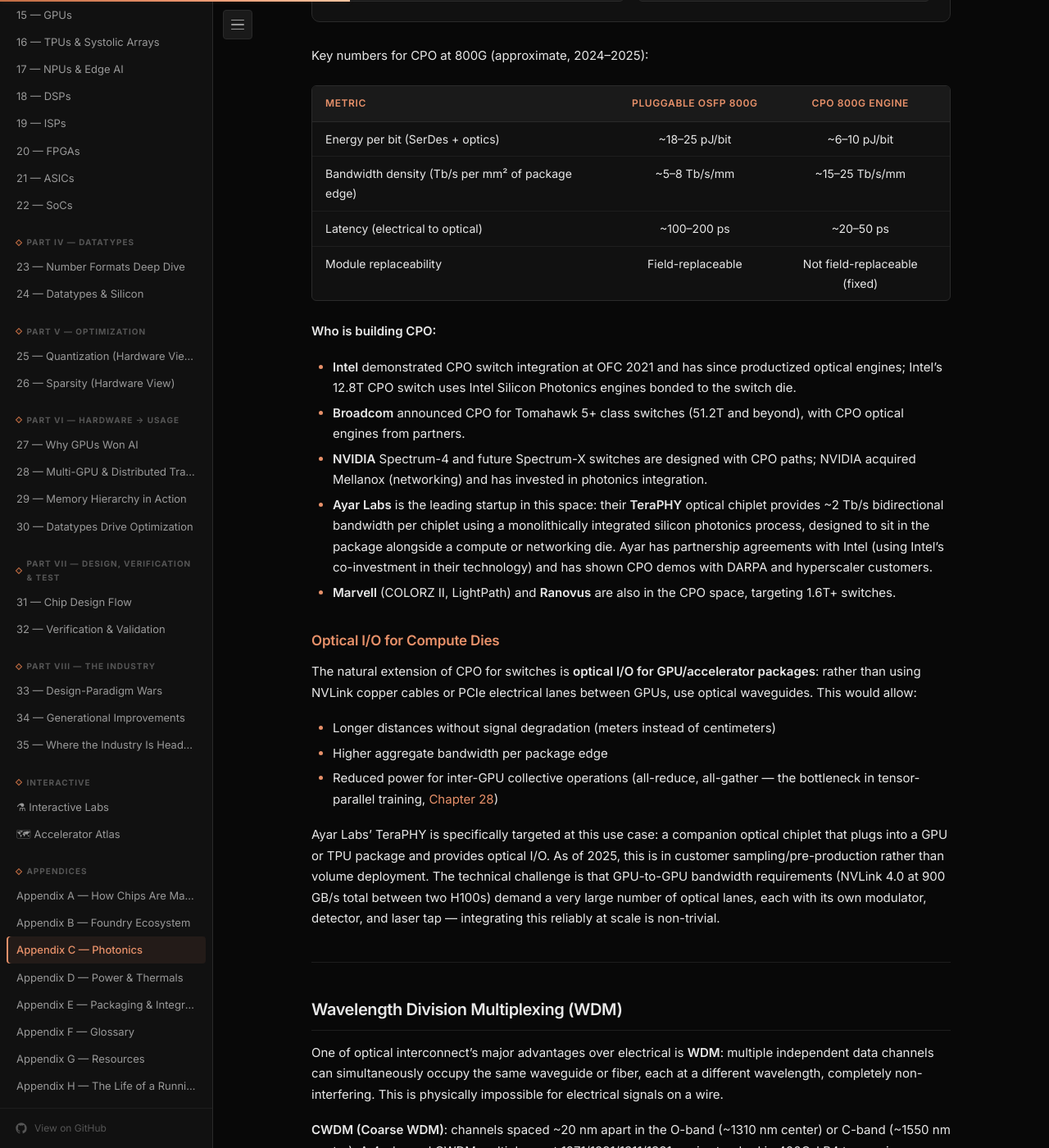
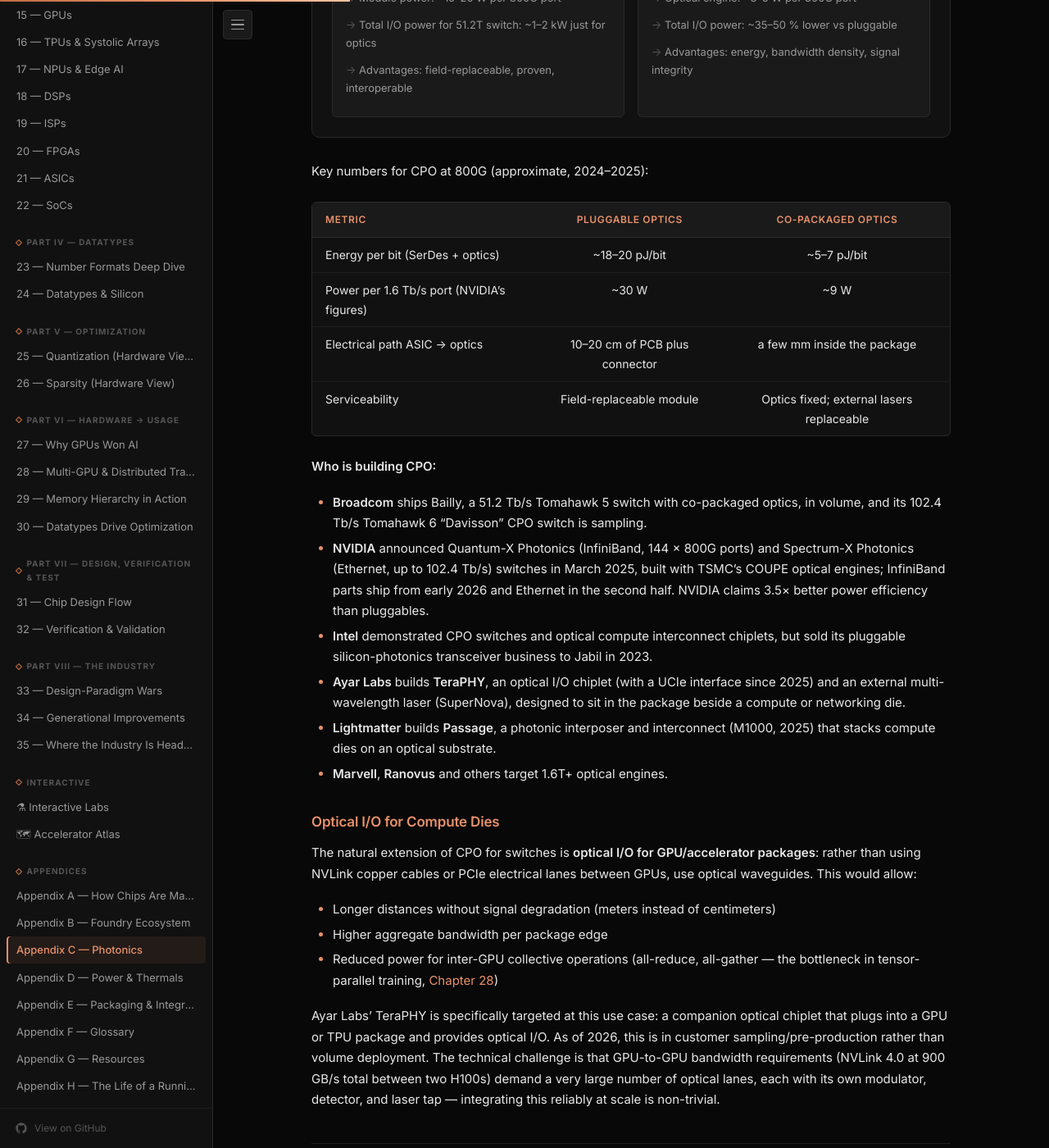
Before and after one commit to karam-nus/chips, a Jekyll site: the page built from appendix_c_photonics.md, in a window 1280 px wide and 1400 px high, scrolled down 4366 px. Shown: the whole window at 82% size. Built offline with Jekyll 4.4.1, drawn with Linux system fonts in a browser that asks for light colours; some of the changed text lies outside the part shown.

Commit message:
Appendix C: photonics brought to 2026; example energy corrected
The all-reduce example printed 148 kJ, not the 9,400 kJ in its comment,
and at that size optics are ~2% of step energy; the conclusion now says
so. Updates the CPO landscape (Broadcom Bailly/TH6, NVIDIA Quantum-X and
Spectrum-X Photonics, Ayar Labs, Lightmatter), energy-per-bit table and
OCS; adds Check Yourself and References.

Co-Authored-By: Claude Opus 5.5 <noreply@anthropic.com>
Claude-Session: https://claude.ai/code/session_01LYcCK42WRbNoXynbeyPJvi

````diff
--- a/appendix_c_photonics.md
+++ b/appendix_c_photonics.md
@@ -32,8 +32,9 @@ Typical energy costs for electrical signaling:
 | On-chip (Cu, within die) | ~0.05–0.2 pJ/bit | mm scale |
 | Chip-to-chip (package, HBM microbumps) | ~0.5–1 pJ/bit | ~10–20 mm |
 | PCIe Gen5 (off-package) | ~5–10 pJ/bit | ~30–50 cm |
-| 100G Ethernet / backplane copper | ~20–40 pJ/bit | ~1–2 m |
-| NVLink 4.0 (NVIDIA H100) | ~3–5 pJ/bit (integrated) | module-to-module |
+| Long-reach 112G/224G SerDes over backplane or copper cable | ~5–10 pJ/bit (more with retimers) | ~1–2 m |
+| NVLink (H100/B200 class, copper in the rack) | a few pJ/bit (estimate; not published) | within a rack |
+| 800G pluggable optical module | ~18–20 pJ/bit (15–16 W) | 100 m–2 km |
 
 As link rates climb (100G → 400G → 800G → 1.6T per lane), driving increasingly capacitive traces at increasingly high frequencies costs more energy. A 51.2 Tb/s switch ASIC (like NVIDIA Spectrum-X or Broadcom Tomahawk 5) needs ~35–50 TB/s of total I/O bandwidth; delivering that electrically over long reach consumes a substantial fraction of the chip's total power budget in SerDes alone.
 
@@ -41,7 +42,7 @@ The **reach** problem is equally limiting: at 112 Gbaud (the current leading edg
 
 ### What That Means for Multi-GPU Clusters
 
-A cluster of 10,000 H100s (roughly what Meta's AI Research SuperCluster and NVIDIA's Eos system look like) requires every GPU to be able to exchange gradients and activations with many others. The interconnect from GPU to top-of-rack switch, to spine switch, and across to another GPU's rack spans 1–100 meters. Electrical signaling over that distance, at 800G+ per port, requires optics. The question is *where* the electrical-to-optical conversion happens — and that is the co-packaged optics story.
+A cluster of 10,000–100,000+ GPUs (NVIDIA's Eos had 10,752 H100s; Meta built two 24,576-GPU H100 clusters in 2024; xAI's Colossus started at 100,000 H100s the same year) requires every GPU to be able to exchange gradients and activations with many others. The interconnect from GPU to top-of-rack switch, to spine switch, and across to another GPU's rack spans 1–100 meters. Electrical signaling over that distance, at 800G+ per port, requires optics. The question is *where* the electrical-to-optical conversion happens — and that is the co-packaged optics story.
 
 For deep background on multi-GPU topologies and parallelism strategies, see [Chapter 12](./12_buses_and_interconnects.md) and [Chapter 28](./28_multi_gpu_and_distributed_training.md).
 
@@ -83,7 +84,7 @@ An optical link needs four elements: a light source, a modulator, a waveguide, a
 - **Wafer bonding**: direct oxide bonding of InP films to Si, then processing the laser structure aligned to Si waveguides (IIIV-Lab, various academic groups)
 - **Epitaxial growth** of GeSn or GaAs on Si: active research, not yet in production for lasers
 
-The absence of a manufacturable on-chip silicon laser is the primary fabrication challenge for fully integrated silicon photonics. It is being addressed incrementally but is not solved for high-volume production as of 2025.
+The absence of a manufacturable on-chip silicon laser is the primary fabrication challenge for fully integrated silicon photonics. It is being addressed incrementally but is not solved for high-volume production as of 2026; CPO products use external laser modules that can be replaced from the front panel.
 
 ---
 
@@ -129,20 +130,21 @@ The fundamental limitation: **the electrical reach from ASIC to module cage is ~
 
 Key numbers for CPO at 800G (approximate, 2024–2025):
 
-| Metric | Pluggable OSFP 800G | CPO 800G Engine |
+| Metric | Pluggable optics | Co-packaged optics |
 |--------|:-------------------:|:--------------:|
-| Energy per bit (SerDes + optics) | ~18–25 pJ/bit | ~6–10 pJ/bit |
-| Bandwidth density (Tb/s per mm² of package edge) | ~5–8 Tb/s/mm | ~15–25 Tb/s/mm |
-| Latency (electrical to optical) | ~100–200 ps | ~20–50 ps |
-| Module replaceability | Field-replaceable | Not field-replaceable (fixed) |
+| Energy per bit (SerDes + optics) | ~18–20 pJ/bit | ~5–7 pJ/bit |
+| Power per 1.6 Tb/s port (NVIDIA's figures) | ~30 W | ~9 W |
+| Electrical path ASIC → optics | 10–20 cm of PCB plus connector | a few mm inside the package |
+| Serviceability | Field-replaceable module | Optics fixed; external lasers replaceable |
 
 **Who is building CPO:**
 
-- **Intel** demonstrated CPO switch integration at OFC 2021 and has since productized optical engines; Intel's 12.8T CPO switch uses Intel Silicon Photonics engines bonded to the switch die.
-- **Broadcom** announced CPO for Tomahawk 5+ class switches (51.2T and beyond), with CPO optical engines from partners.
-- **NVIDIA** Spectrum-4 and future Spectrum-X switches are designed with CPO paths; NVIDIA acquired Mellanox (networking) and has invested in photonics integration.
-- **Ayar Labs** is the leading startup in this space: their **TeraPHY** optical chiplet provides ~2 Tb/s bidirectional bandwidth per chiplet using a monolithically integrated silicon photonics process, designed to sit in the package alongside a compute or networking die. Ayar has partnership agreements with Intel (using Intel's co-investment in their technology) and has shown CPO demos with DARPA and hyperscaler customers.
-- **Marvell** (COLORZ II, LightPath) and **Ranovus** are also in the CPO space, targeting 1.6T+ switches.
+- **Broadcom** ships Bailly, a 51.2 Tb/s Tomahawk 5 switch with co-packaged optics, in volume, and its 102.4 Tb/s Tomahawk 6 "Davisson" CPO switch is sampling.
+- **NVIDIA** announced Quantum-X Photonics (InfiniBand, 144 × 800G ports) and Spectrum-X Photonics (Ethernet, up to 102.4 Tb/s) switches in March 2025, built with TSMC's COUPE optical engines; InfiniBand parts ship from early 2026 and Ethernet in the second half. NVIDIA claims 3.5× better power efficiency than pluggables.
+- **Intel** demonstrated CPO switches and optical compute interconnect chiplets, but sold its pluggable silicon-photonics transceiver business to Jabil in 2023.
+- **Ayar Labs** builds **TeraPHY**, an optical I/O chiplet (with a UCIe interface since 2025) and an external multi-wavelength laser (SuperNova), designed to sit in the package beside a compute or networking die.
+- **Lightmatter** builds **Passage**, a photonic interposer and interconnect (M1000, 2025) that stacks compute dies on an optical substrate.
+- **Marvell**, **Ranovus** and others target 1.6T+ optical engines.
 
 ### Optical I/O for Compute Dies
 
@@ -151,7 +153,7 @@ The natural extension of CPO for switches is **optical I/O for GPU/accelerator p
 - Higher aggregate bandwidth per package edge
 - Reduced power for inter-GPU collective operations (all-reduce, all-gather — the bottleneck in tensor-parallel training, [Chapter 28](./28_multi_gpu_and_distributed_training.md))
 
-Ayar Labs' TeraPHY is specifically targeted at this use case: a companion optical chiplet that plugs into a GPU or TPU package and provides optical I/O. As of 2025, this is in customer sampling/pre-production rather than volume deployment. The technical challenge is that GPU-to-GPU bandwidth requirements (NVLink 4.0 at 900 GB/s total between two H100s) demand a very large number of optical lanes, each with its own modulator, detector, and laser tap — integrating this reliably at scale is non-trivial.
+Ayar Labs' TeraPHY is specifically targeted at this use case: a companion optical chiplet that plugs into a GPU or TPU package and provides optical I/O. As of 2026, this is in customer sampling/pre-production rather than volume deployment. The technical challenge is that GPU-to-GPU bandwidth requirements (NVLink 4.0 at 900 GB/s total between two H100s) demand a very large number of optical lanes, each with its own modulator, detector, and laser tap — integrating this reliably at scale is non-trivial.
 
 ---
 
@@ -183,9 +185,9 @@ By cascading MZIs in a **mesh** (a 2D grid of N×N interferometers), you can imp
 
 The energy appeal: a passive MZI mesh performs a complex multiply-accumulate using only the phase of light — no switching transistors, no charge movement. The theoretical lower bound is simply the photon energy, roughly $10^{-19}$ J/operation at 1 µW input power — orders of magnitude below the ~0.1–1 pJ/MAC of a digital tensor core.
 
-**Lightmatter** (Cambridge, MA) is the most prominent company commercializing this approach. Their **Passage** silicon photonics chip is a 4×4 Tb/s photonic interconnect fabric, but their core technology thesis is the **Envise** photonic compute chip: a photonic matrix unit embedded in a hybrid photonic-electronic chip.
+**Lightmatter** (Boston) was the most prominent company commercializing this approach with its **Envise** photonic compute chip, a photonic matrix unit in a hybrid photonic-electronic package. Tellingly, its commercial emphasis has since shifted to **Passage**, photonic *interconnect*, which is where the near-term value in AI hardware is.
 
-**Luminous Computing**, **QuiX Quantum**, and various academic groups (MIT, Stanford, Caltech) have demonstrated photonic neural network inference on small models.
+Academic groups (MIT, Stanford, Caltech, Oxford and Münster among them) have demonstrated photonic neural-network inference on small models.
 
 ### The Honest Limits
 
@@ -229,11 +231,11 @@ Optical compute faces several fundamental challenges that must be understood cle
 
 ### What Is Actually Real Today
 
-Being precise about the state of the technology in 2025:
+Being precise about the state of the technology in late 2026:
 
-**Datacenter networking (optical interconnect)**: Mature, deployed at scale. 400G/800G pluggable optics are standard in every hyperscale datacenter. CPO is transitioning from sampling to volume production (Broadcom, Intel, Marvell targeting 2025–2027 volume for 51.2T+ switches). This is real and consequential for AI clusters.
+**Datacenter networking (optical interconnect)**: Mature, deployed at scale. 400G/800G pluggable optics are standard in every hyperscale datacenter. CPO switches are in volume from Broadcom and shipping from NVIDIA in 2026. This is real and consequential for AI clusters.
 
-**Optical I/O for compute packages (Ayar Labs, etc.)**: Pre-production / early deployment for specific use cases (government, research clusters). Volume commercial deployment for AI accelerators is 2–3 years out as of 2025.
+**Optical I/O for compute packages (Ayar Labs, etc.)**: Pre-production / early deployment for specific use cases (government, research clusters). Volume deployment on AI accelerators has not happened yet; NVLink stays copper inside the rack through at least Rubin Ultra (2027).
 
 **Photonic compute chips (Lightmatter Envise, etc.)**: Research and early commercial stage. Lightmatter has demonstrated working photonic compute and has a commercial product strategy, but comparison benchmarks to H100-class ASICs at equivalent power have not been shown at scale. The technology is credible in principle, but the engineering challenges (nonlinearity, ADC/DAC, precision) mean it is not competitive with leading digital ASICs for training large models today.
 
@@ -260,7 +262,7 @@ def allreduce_energy(
     param_bytes: int,
     hops: int = 3,
     pJ_per_bit_pluggable: float = 20.0,   # ~20 pJ/bit for 800G pluggable at switch
-    pJ_per_bit_cpo: float = 7.0,           # ~7 pJ/bit for CPO equivalent
+    pJ_per_bit_cpo: float = 7.0,           # ~5-7 pJ/bit for CPO equivalent
 ) -> dict:
     """Estimate energy consumed in all-reduce communication for one gradient step."""
     bits = param_bytes * 8
@@ -285,13 +287,13 @@ result = allreduce_energy(
 print(f"Pluggable: {result['pluggable_kJ']:.1f} kJ per gradient step")
 print(f"CPO:       {result['cpo_kJ']:.1f} kJ per gradient step")
 print(f"Energy savings: {result['savings_pct']:.0f}%")
-# Pluggable: ~9,400 kJ per gradient step
-# CPO:       ~3,300 kJ per gradient step
-# Energy savings: ~65%
+# Pluggable: 147.8 kJ per gradient step
+# CPO:       51.7 kJ per gradient step
+# Energy savings: 65%
 # (Illustrative only — real figures depend on topology, link efficiency, RDMA stack)
 ```
 
-> This illustrative calculation shows the scale of energy at stake: all-reduce communication at hyperscale consumes meaningful fractions of total cluster energy. CPO's ~50–70 % energy reduction in the switching fabric is consequential — not just for cost, but for the power-delivery and cooling infrastructure of a datacenter.
+> Put the result next to the compute: 1,024 GPUs at 700 W running a 10-second step use about 7,200 kJ, so the all-reduce's optics account for roughly 2% of the step's energy, and CPO saves about 1.3%. The bigger wins from CPO are power per port (which caps how many links a switch can carry), reliability and density. That is the honest version of the photonics case: optics matter because they set how big and how well-connected a cluster can be within a power budget, not because the bits themselves are expensive.
 
 ---
 
@@ -303,11 +305,16 @@ Several longer-range photonics directions are worth tracking:
 
 **Photonic-electronic neural networks**: hybrid architectures where the linear (matrix multiply) portion uses photonics and the nonlinear portion uses electronics, communicating via very short O/E/O conversions. The energy advantage is real only if the O/E/O overhead is smaller than the energy saved on the linear portion — this requires very high-throughput optical compute units and very efficient ADC/DAC, neither of which is mature.
 
-**All-optical networks**: datacenter networks built entirely on optical switching (without electrical switch ASICs), using optical circuit switches (OCS) or optical packet switches. Google's Jupiter network has used some optical circuit switching; all-optical packet switching at high speed remains research-level.
+**All-optical networks**: datacenter networks built entirely on optical switching (without electrical switch ASICs), using optical circuit switches (OCS) or optical packet switches. Google's Jupiter data-centre network and its TPU pods (since TPU v4) use MEMS-based optical circuit switches ("Apollo") to reconfigure topology; all-optical packet switching at high speed remains research-level.
 
 **Mid-board optics and on-board optics**: intermediate stages between fully pluggable and fully co-packaged. Mid-board optics (MBO) moves the optical engine onto the PCB close to the ASIC, reducing electrical reach without the full packaging complexity of CPO. This is commercially available today from Inphi/Marvell, Intel, and others.
 
 ---
+
+<div class="callout ponder">
+<span class="callout-title">Ponder</span>
+<p>NVLink has stayed copper while the scale-out network goes optical. What would have to be true about laser reliability, cost per port and latency before you would trust optics for the per-layer all-reduce of tensor parallelism?</p>
+</div>
 
 ## Why This Matters for Model Optimization
 
@@ -315,11 +322,11 @@ Interconnect is the scaling bottleneck you cannot optimize away with quantizatio
 
 **All-reduce is a hard dependency**: In data-parallel training, the all-reduce operation must complete before the next forward pass begins (in synchronous training). No amount of compute efficiency reduces this latency — it is determined by bandwidth and topology. Optical interconnect addresses this directly.
 
-**Tensor parallelism activations**: In tensor-parallel Transformers (splitting attention heads across GPUs), all-to-all communication of activations between layers is in the critical path. Higher optical switch bandwidth density allows larger tensor-parallel groups with acceptable communication overhead.
+**Tensor and expert parallelism**: tensor parallelism puts an all-reduce of activations in every layer's critical path, and MoE expert parallelism adds all-to-all traffic. Both stay inside the copper NVLink domain today; optics would let that domain grow beyond a rack.
 
 **Pipeline parallelism bubble**: Pipeline bubbles (idle time waiting for micro-batches to move between pipeline stages) scale with inter-stage latency. CPO's lower serialization latency shrinks these bubbles slightly.
 
-**Cluster power budgets**: A datacenter running 10,000 H100s at 700 W each = 7 MW of compute power. The networking infrastructure adds another 15–25 %. CPO's efficiency improvement translates directly to either more GPUs per facility or reduced cooling costs — both of which affect the economics of your training run.
+**Cluster power budgets**: A datacenter running 10,000 H100s at 700 W each = 7 MW of GPU power. Switches and optics typically add on the order of 5–15 %, a share that grows with cluster size and link speed. CPO's efficiency improvement translates directly to either more GPUs per facility or reduced cooling costs — both of which affect the economics of your training run.
 
 For the broader trajectory of interconnect, packaging, and how they shape next-generation cluster design, see [Chapter 12](./12_buses_and_interconnects.md), [Chapter 35](./35_where_the_industry_is_headed.md), and [Appendix E](./appendix_e_packaging.md).
 
@@ -327,16 +334,56 @@ For the broader trajectory of interconnect, packaging, and how they shape next-g
 
 ## Key Takeaways
 
-- Electrical signaling consumes ~5–40 pJ/bit at datacenter distances and hits a reach wall at current bandwidths; optical interconnect at ~1–3 pJ/bit over unlimited-distance fiber is the solution for GPU-to-GPU and rack-to-rack communication.
+- Electrical signaling consumes ~5–40 pJ/bit at datacenter distances and hits a reach wall at current bandwidths; optical links cost ~18–20 pJ/bit as pluggable modules and ~5–7 pJ/bit co-packaged, with reach no copper can match, which makes them the solution for rack-to-rack and, eventually, larger GPU-to-GPU domains.
 - Silicon photonics builds waveguides, modulators (ring resonators), and photodetectors (Ge on Si) in CMOS-compatible processes; **lasers must be off-chip (III-V material)** because silicon's indirect bandgap prevents efficient light emission — this is the primary integration challenge.
-- **Co-packaged optics (CPO)** eliminates the ~8 cm PCB trace from ASIC to pluggable module, reducing SerDes power by ~50–70 % and increasing bandwidth density by ~3×; Broadcom, Intel, NVIDIA, and Ayar Labs are in volume production or late pre-production for CPO switches as of 2025.
+- **Co-packaged optics (CPO)** eliminates the ~8 cm PCB trace from ASIC to pluggable module, reducing SerDes power by ~50–70 % and increasing bandwidth density by ~3×; Broadcom (in volume) and NVIDIA (shipping 2026) sell CPO switches; optical I/O on compute packages (Ayar Labs, Lightmatter) is still pre-volume.
 - **WDM** (wavelength division multiplexing) multiplies the effective bandwidth of a single waveguide by carrying N independent channels at N wavelengths simultaneously — physically impossible for electrical signaling.
 - **Photonic compute** (MZI meshes for matrix multiply) has genuine theoretical energy appeal but faces fundamental engineering barriers: nonlinear activations require O/E/O conversion, ADC/DAC overhead dominates at scale, analog precision is limited, and thermal phase shifters are too slow for rapid weight updates.
-- The honest picture in 2025: optical interconnect is mature and deployed; CPO is commercially arriving; optical compute for training is not feasible; optical compute for small fixed-weight inference is a narrow but plausible niche.
+- The honest picture in late 2026: optical interconnect is mature and deployed; CPO is commercially arriving; optical compute for training is not feasible; optical compute for small fixed-weight inference is a narrow but plausible niche.
 - For ML practitioners: the primary photonics impact on your training workloads is in the switch fabric — CPO-based switches reduce all-reduce energy and increase inter-GPU bandwidth, enabling either larger clusters at the same power budget or faster collective operations at the same cost.
+
+## Check Yourself
+
+<details class="check">
+<summary>An 800G pluggable module draws ~16 W. What is its energy per bit, and what does CPO at ~9 W per 1.6T port imply?</summary>
+<p>16 W ÷ 800 Gb/s = 20 pJ/bit. 9 W ÷ 1.6 Tb/s ≈ 5.6 pJ/bit, about 3.5× better, matching NVIDIA's claim.</p>
+</details>
+
+<details class="check">
+<summary>Why do silicon-photonic links use an external laser?</summary>
+<p>Silicon has an indirect bandgap and emits light very inefficiently, so the light source is a III-V (InP, GaAs) laser, either bonded onto the chip or, in today's CPO products, in a replaceable module.</p>
+</details>
+
+<details class="check">
+<summary>How many channels does a WDM link with 8 wavelengths × 16 waveguides × 100 Gb/s carry, and what is the total?</summary>
+<p>128 channels, 12.8 Tb/s.</p>
+</details>
+
+<details class="check">
+<summary>Why is photonic matrix multiplication not used for training?</summary>
+<p>Training needs high precision, nonlinear functions, frequent weight updates and large memory traffic. Photonic meshes give ~4–8 effective bits, need O/E/O conversion for nonlinearities and ADC/DACs that dominate the energy, and reprogram slowly.</p>
+</details>
+
+<details class="check">
+<summary>In the chapter's example, the all-reduce optics used ~148 kJ per step on 1,024 GPUs. What fraction of the step's energy is that if the step takes 10 s at 700 W per GPU?</summary>
+<p>GPU energy ≈ 1,024 × 700 W × 10 s ≈ 7.2 MJ, so ~2%. The network matters more for cluster size and bandwidth than for energy.</p>
+</details>
+
+## References
+
+| Source | Author / Org, Year | Link | What this chapter takes from it |
+|---|---|---|---|
+| Silicon photonics (review) | Shekhar et al., Nature Communications 2024 | [doi.org/10.1038/s41467-024-44750-0](https://doi.org/10.1038/s41467-024-44750-0) | Building blocks: waveguides, modulators, Ge detectors |
+| Deep learning with coherent nanophotonic circuits | Shen et al., Nature Photonics 2017 | [doi.org/10.1038/nphoton.2017.93](https://doi.org/10.1038/nphoton.2017.93) | MZI-mesh optical matrix multiply |
+| NVIDIA Spectrum-X Photonics and Quantum-X Photonics | NVIDIA, Mar 2025 | [nvidianews.nvidia.com/news/nvidia-spectrum-x-…](https://nvidianews.nvidia.com/news/nvidia-spectrum-x-co-packaged-optics-networking-switches-ai-factories) | CPO switches, 3.5× efficiency claim |
+| Broadcom co-packaged optics | Broadcom | [broadcom.com/info/optics/cpo](https://www.broadcom.com/info/optics/cpo) | Bailly and Tomahawk 6 CPO |
+| Ayar Labs TeraPHY | Ayar Labs | [ayarlabs.com](https://ayarlabs.com/) | Optical I/O chiplets |
+| Lightmatter Passage | Lightmatter | [lightmatter.co](https://lightmatter.co/) | Photonic interposer and interconnect |
+| Jupiter Evolving: Transforming Google's Datacenter Network via Optical Circuit Switches | Poutievski et al., SIGCOMM 2022 | [doi.org/10.1145/3544216.3544265](https://doi.org/10.1145/3544216.3544265) | Optical circuit switching at scale |
+| TPU v4: An Optically Reconfigurable Supercomputer | Jouppi et al., ISCA 2023 | [arxiv.org/abs/2304.01433](https://arxiv.org/abs/2304.01433) | OCS in TPU pods |
 
 ---
 
-*Next: [Appendix D — Power & Thermals](./appendix_d_power_and_thermals.md), where we trace where the watts go — from the transistor switch to the datacenter cooling infrastructure — and understand why power is the binding constraint on every AI accelerator.*
+**Next:** [Appendix D — Power & Thermals](./appendix_d_power_and_thermals.md) — We trace where the watts go, from the transistor switch to the data-centre cooling plant, and why power is now the binding constraint.
 
 [← Back to Table of Contents](./README.md)
````
Also changed, not shown: other parts of appendix_c_photonics.md (+1 -1 lines).
